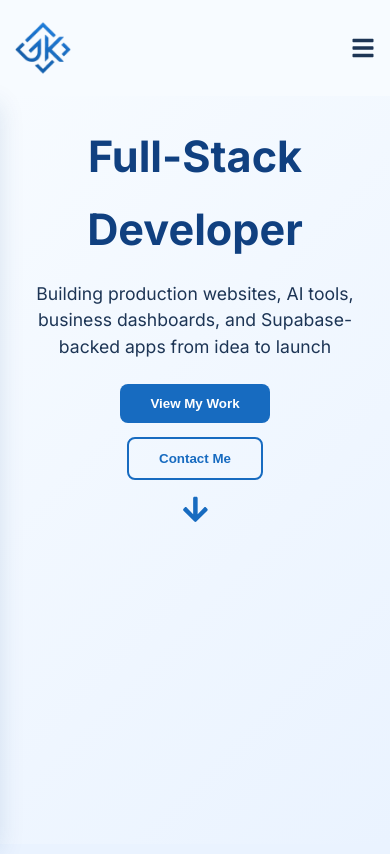
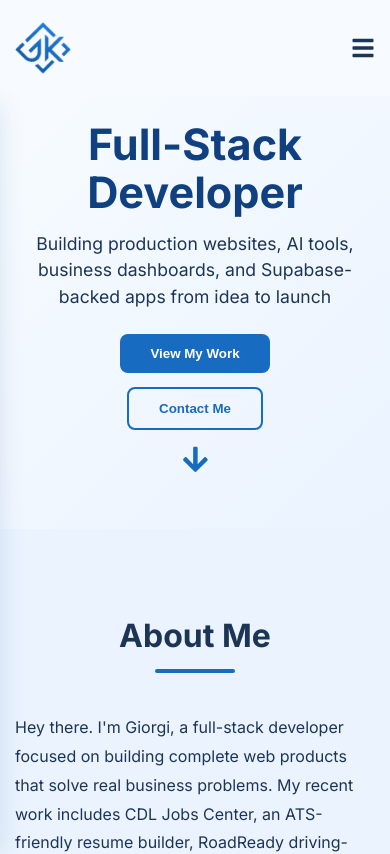
Before and after one commit to GiorgiKemo/myportfolio, a React (Vite) app: page / in a window 390 px wide. Shown: the top 854 px of the page. Built offline with nearby package versions, Linux system fonts and the light colour scheme; no server answers.

Commit message:
Fix hero layout spacing

```diff
--- a/src/App.css
+++ b/src/App.css
@@ -95,13 +95,20 @@ main {
 
 /* Hero section */
 .hero {
-  min-height: calc(100svh - var(--header-offset));
+  min-height: auto;
   margin-top: var(--header-offset);
   box-sizing: border-box;
   display: flex;
+  align-items: flex-start;
+  position: relative;
+  padding: clamp(44px, 7vh, 68px) 0 clamp(48px, 8vh, 72px);
+  background: linear-gradient(135deg, var(--background-color) 0%, var(--surface-alt) 100%);
+}
+
+.hero .container {
+  display: flex;
+  flex-direction: column;
   align-items: center;
-  position: relative;
-  background: linear-gradient(135deg, var(--background-color) 0%, var(--surface-alt) 100%);
 }
 
 .hero-content {
@@ -111,14 +118,16 @@ main {
 }
 
 .hero-title {
-  font-size: 4rem;
-  margin-bottom: 20px;
+  font-size: clamp(3rem, 5vw, 4rem);
+  line-height: 1.12;
+  margin-bottom: 16px;
   color: var(--secondary-color);
 }
 
 .hero-subtitle {
-  font-size: 1.5rem;
-  margin-bottom: 40px;
+  font-size: clamp(1.15rem, 2vw, 1.5rem);
+  line-height: 1.55;
+  margin-bottom: 30px;
   color: var(--text-color);
   opacity: 0.8;
 }
@@ -141,10 +150,9 @@ main {
 }
 
 .scroll-down {
-  position: absolute;
-  bottom: 40px;
-  left: 50%;
-  transform: translateX(-50%);
+  display: inline-flex;
+  justify-content: center;
+  margin-top: 18px;
   font-size: 1.5rem;
   animation: bounce 2s infinite;
   cursor: pointer;
@@ -449,62 +457,15 @@ button:disabled {
 }
 
 /* Responsive styles */
-@media (min-width: 1025px) and (max-height: 980px) {
+@media (max-width: 1024px) {
   .hero {
-    min-height: calc(100svh - var(--header-offset));
+    min-height: auto;
     height: auto;
-    align-items: flex-start;
     padding-top: 32px;
     padding-bottom: calc(40px + env(safe-area-inset-bottom, 0px));
   }
 
-  .hero .container {
-    display: flex;
-    flex-direction: column;
-    align-items: center;
-  }
-
-  .hero-title {
-    margin-bottom: 16px;
-  }
-
-  .hero-subtitle {
-    margin-bottom: 28px;
-  }
-
   .scroll-down {
-    position: static;
-    left: auto;
-    bottom: auto;
-    transform: none;
-    display: flex;
-    justify-content: center;
-    margin-top: 12px;
-    padding-bottom: env(safe-area-inset-bottom, 0px);
-    animation: none;
-  }
-}
-
-@media (max-width: 1024px) {
-  .hero {
-    min-height: calc(100svh - var(--header-offset));
-    height: auto;
-    align-items: flex-start;
-    padding-top: 32px;
-    padding-bottom: calc(40px + env(safe-area-inset-bottom, 0px));
-  }
-
-  .hero .container {
-    display: flex;
-    flex-direction: column;
-    align-items: center;
-  }
-
-  .scroll-down {
-    position: static;
-    left: auto;
-    bottom: auto;
-    transform: none;
     margin-top: 12px;
     padding-bottom: env(safe-area-inset-bottom, 0px);
     animation: none;
@@ -560,24 +521,14 @@ button:disabled {
   }
 
   .hero {
-    min-height: calc(100svh - var(--header-offset));
+    min-height: auto;
     height: auto;
     margin-top: var(--header-offset);
     padding-top: 24px;
     padding-bottom: 40px;
   }
 
-  .hero .container {
-    display: flex;
-    flex-direction: column;
-    align-items: center;
-  }
-
   .scroll-down {
-    position: static;
-    left: auto;
-    bottom: auto;
-    transform: none;
     margin-top: 10px;
     font-size: 1.8rem;
   }
```
